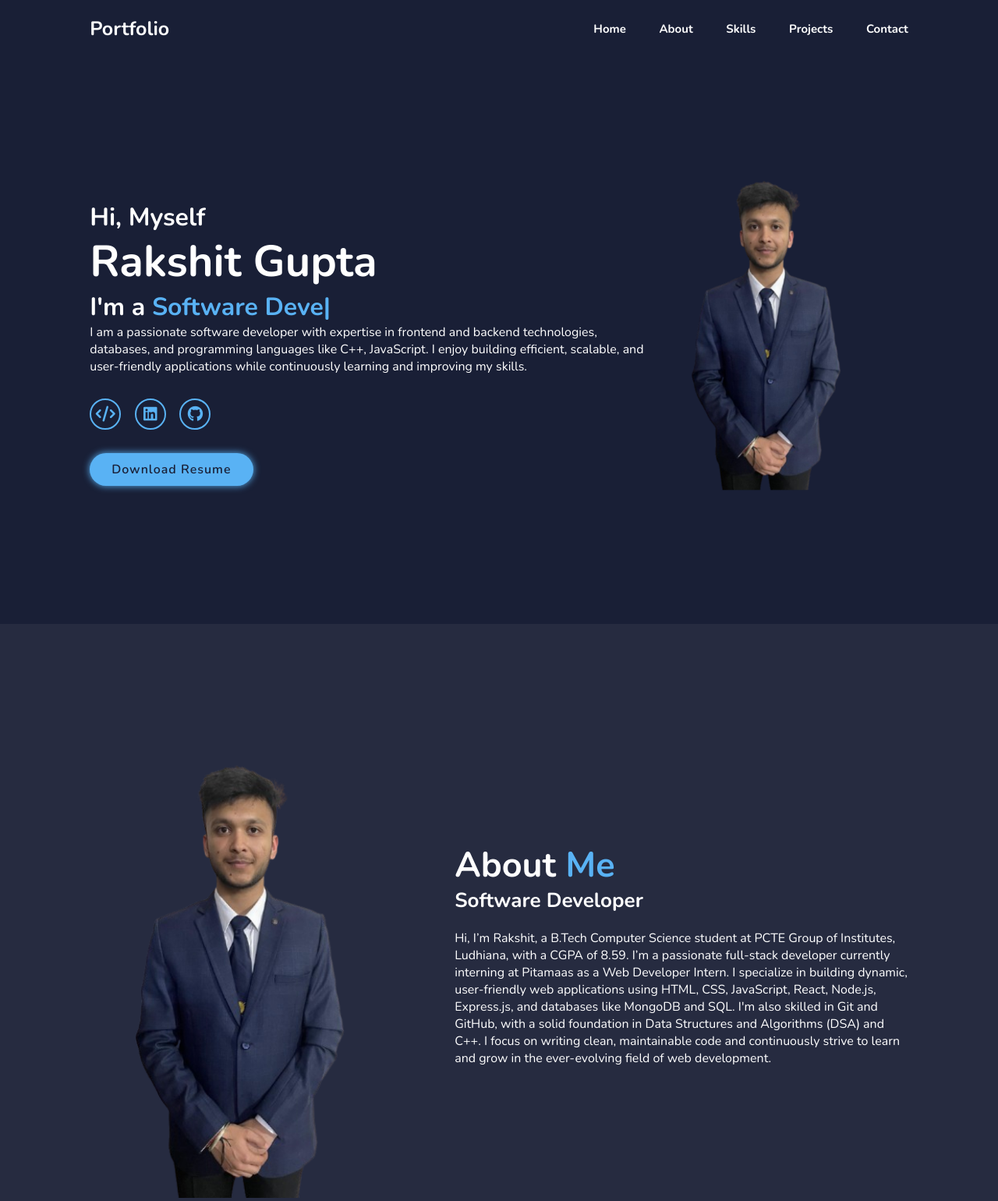
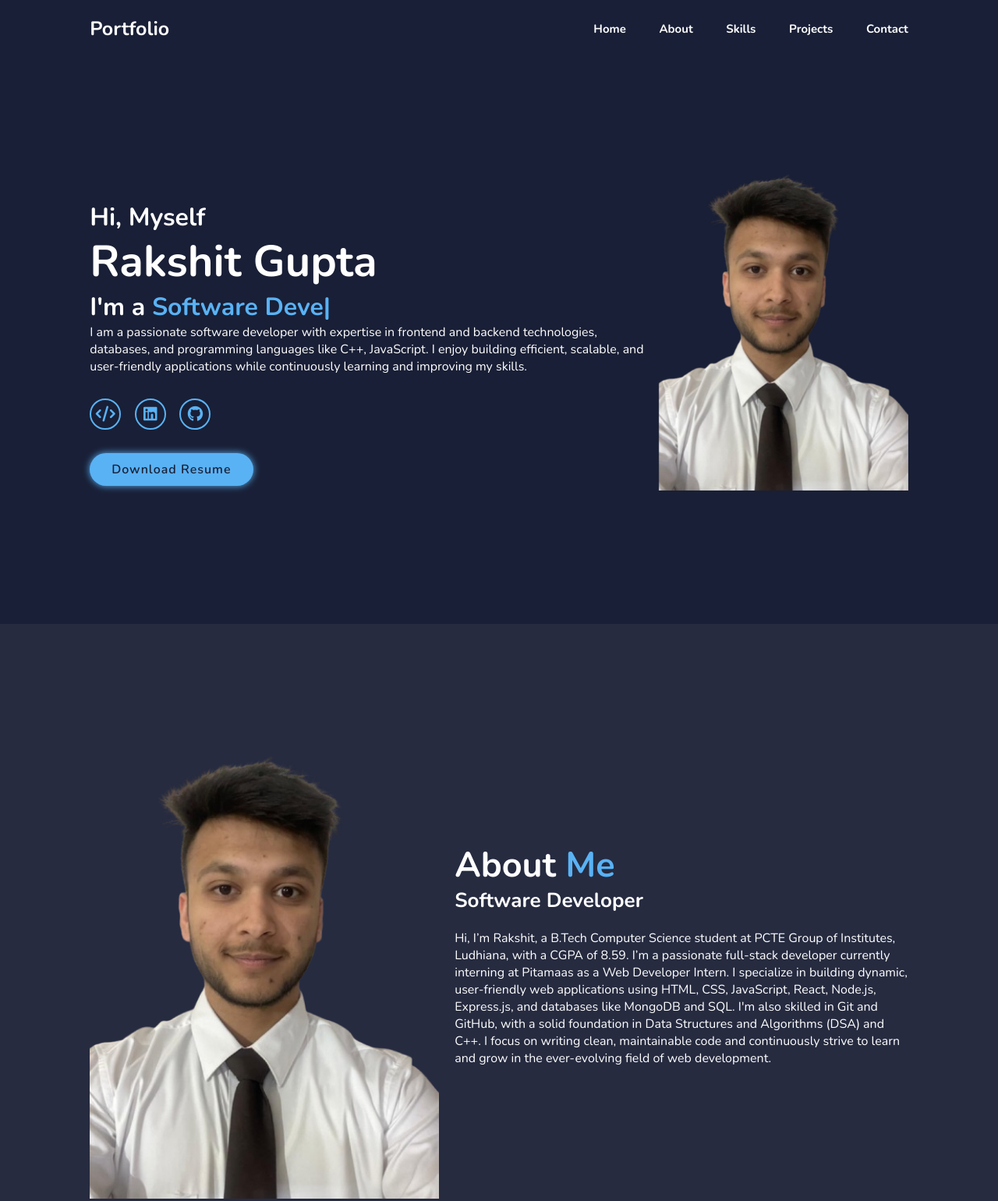
Before and after one commit to RakshitGupta19/PersonalPortfolio, a plain HTML site: page index.html in a window 1280 px wide. Shown: the top 1540 px of the page at 78% size. Drawn offline with nearby package versions, Linux system fonts and the light colour scheme.

Commit message:
Image updated

```diff
--- a/index.html
+++ b/index.html
@@ -36,13 +36,13 @@
             <a href="Rakshit Gupta (Resume).pdf" class="btn" target="_blank">Download Resume</a>
         </div>
         <div class="home-img">
-            <img src="images/ProfilePic.png" alt="">
+            <img src="images/Image.png" alt="">
         </div>
     </section>
 
     <section class="about" id="about">
         <div class="about-img">
-            <img src="images/ProfilePic.png" alt="">
+            <img src="images/Image.png" alt="">
         </div>
         <div class="about-content">
             <h2 class="heading">About <span>Me</span></h2>
```
Also changed, not shown: images/Image.png (added).
